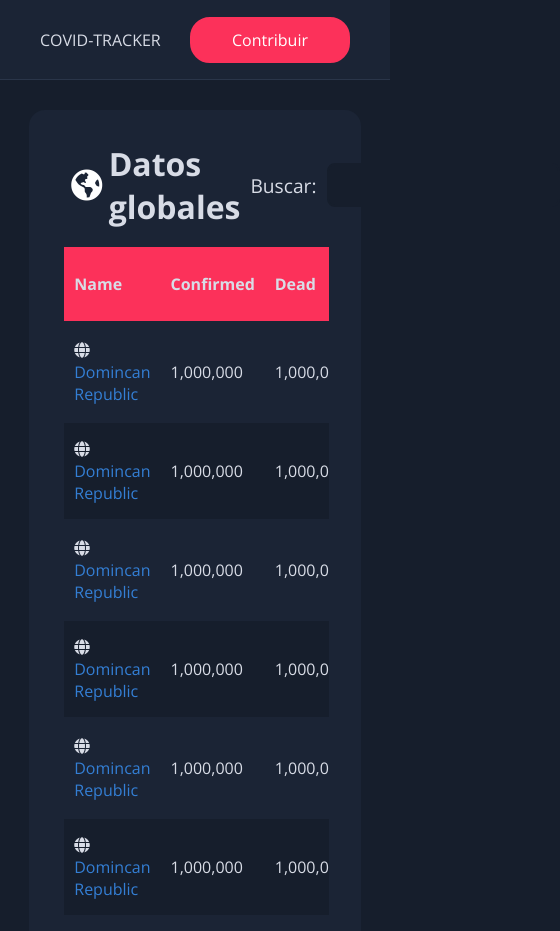
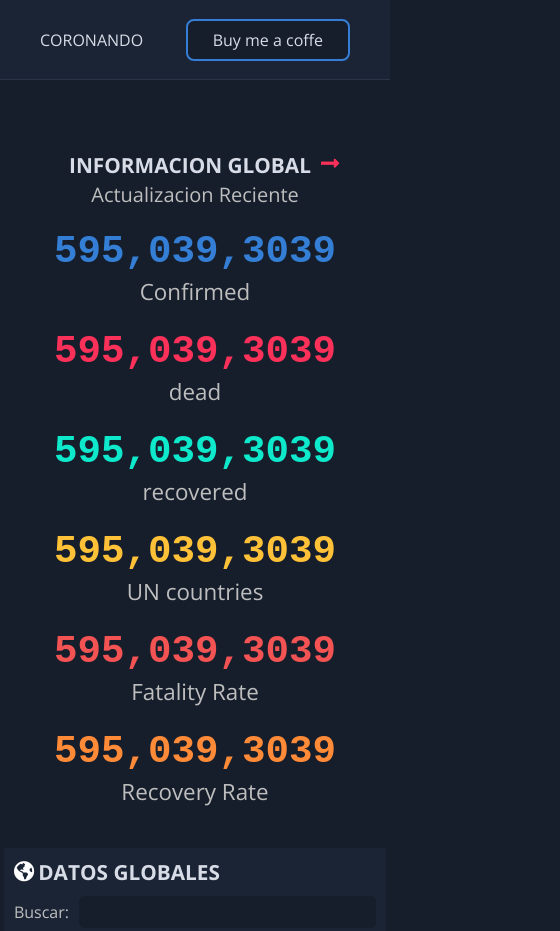
Before and after one commit to jesusdaniel7/covid19-tracking, a plain HTML site: page index.html in a window 390 px wide. Shown: the top 931 px of the page, 560 px wide, since content can reach past the window. Drawn offline with nearby package versions, Linux system fonts and the light colour scheme; no server answers; a web font is replaced by a local one.

Commit message:
ready for work in js

```diff
--- a/css/style.css
+++ b/css/style.css
@@ -5,7 +5,7 @@ font-family: 'Roboto', sans-serif;
 :root {
   --bg: #161e2c;
   --black-bg-lite: #1b2435;
-  --text-gray: #9b9a9a;
+  --text-gray: #bebebe;
   --text-color: #d8dce6;
   --blue-light: #0ee9cb;
   --red: #f35353;
@@ -14,6 +14,10 @@ font-family: 'Roboto', sans-serif;
   --yellow: #ffc137;
   --pink: hsl(348, 97%, 59%);
 }
+/* START Making styles */
+
+/* ENDMaking styles */
+
 * {
   margin: 0;
   padding: 0;
@@ -43,19 +47,17 @@ body {
   font-size: 1em;
 }
 .nav-item:nth-child(2) {
-  color: white;
-  background: var(--pink);
-  padding: 10px 40px;
+  background: var(--bg);
+  padding: 8px 25px;
   transition: 0.2s;
-  border-radius: 20px;
+  border-radius: 0.5em;
   cursor: pointer;
-  border: 2px solid var(--pink);
+  border: 2px solid var(--blue);
 }
 
 .nav-item:nth-child(2):hover {
   background: var(--bg);
-  color:var(--pink);
-  border: 2px solid var(--pink);
+  border: 2px solid var(--blue-light);
 }
 /*END header */
 .world {
@@ -63,7 +65,7 @@ body {
   flex-flow: row wrap;
   justify-content: space-around;
   margin: 0 10px;
-  height: 600px;
+  margin-bottom: 30px;
 }
 .aside-world {
   width: 25%;
@@ -86,7 +88,7 @@ body {
 
 .notice-list {
   padding: 1em;
-  box-shadow: -1px 1px 0px 0px var(--pink);
+  box-shadow: -3px 1px 4px 0px #1f293b;
   border-radius: 20px;
 }
 .notice-item {
@@ -94,7 +96,6 @@ body {
 }
 
 .event-time-lap .fa-chart-bar {
-  color: var(--blue);
   font-size: 1.7em;
   padding: 0px 10px;
 }
@@ -123,11 +124,15 @@ body {
 
 /*
 Icons */
-
+.world-title-div{
+  position: relative;
+}
 .fa-long-arrow-alt-right {
   font-size: 1.3em;
   padding-right: 0.2em;
   color: var(--pink);
+  position: absolute;
+  bottom: 20%;
 }
 
 /*END Icons */
@@ -144,9 +149,9 @@ Icons */
 }
 
 .world-info .info-title {
-  font-size: 25px;
+  font-size: 1.3em;
   font-weight: 700;
-  line-height: 30px;
+  line-height: 1.5em;
   display: inline-block;
   padding-right: 10px;
 }
@@ -156,11 +161,11 @@ Icons */
   color: var(--text-gray);
 }
 .world-data {
-  height: 450px;
   display: flex;
   flex-flow: row wrap;
   justify-content: center;
   align-items: center;
+  padding: 20px 0px;
 }
 
 .world-data .card {
@@ -169,7 +174,7 @@ Icons */
   margin: 0px 10px;
   height: 170px;
   display: flex;
-  flex-flow: column wrap;
+  flex-flow: column;
   justify-content: space-around;
   align-items: center;
   padding: 30px 0px;
@@ -177,21 +182,87 @@ Icons */
   border-radius: 10px;
   box-shadow: 0px 1px 0px 1px #1f293b;
   font-size: 56px;
+  margin-bottom: 20px;
 }
+
 .world-data-text {
   color: var(--text-gray1);
   font-size: 0.4em;
   font-family: "Open Sans", normal;
   font-weight: 400;
 
-  color:var(--text-gray);
+  color: var(--text-gray);
 }
 .world-data-num {
-  font-size: 0.8em;
+  font-size: 0.7em;
   color: var(--text-color);
 }
 
+.world-data .card:nth-child(1) .world-data-num {
+  color: var(--blue);
+}
+.world-data .card:nth-child(2) .world-data-num {
+  color: var(--pink);
+}
+.world-data .card:nth-child(3) .world-data-num {
+  color: var(--blue-light);
+}
+.world-data .card:nth-child(4) .world-data-num {
+  color: var(--yellow);
+}
+.world-data .card:nth-child(5) .world-data-num {
+  color: var(--red);
+}
+.world-data .card:nth-child(6) .world-data-num {
+  color: var(--orange);
+}
+
 /*START Global data per countries section TABLE*/
+.countries-data {
+  background: var(--black-bg-lite);
+  width: 85%;
+  margin: 0 auto;
+  padding: 2em;
+  border-radius: 1em;
+  max-width: 2100px;
+}
+
+.countries-data .fa-globe {
+  padding-right: 10px;
+}
+
+.countries-data td:nth-child(2) {
+  color: var(--blue-light);
+}
+.countries-data td:nth-child(3) {
+  color: var(--red);
+}
+.countries-data td:nth-child(4) {
+  color: var(--orange);
+}
+.countries-data td:nth-child(5) {
+  color: var(--pink);
+}
+.countries-data td:nth-child(6) {
+  color: var(--blue);
+}
+.countries-data td:nth-child(7) {
+  color: var(--yellow);
+}
+.countries-data-title {
+  display: flex;
+  flex-direction: row;
+  align-items: center;
+}
+.countries-data-h2 {
+  font-size: 1.3em;
+}
+.countries-data .fa-globe-americas {
+  font-size: 1.3em;
+  color: white;
+  margin-right: 0.2em;
+}
+
 .countries-data .countries-data-header {
   display: flex;
   align-items: center;
@@ -199,13 +270,14 @@ Icons */
   padding: 0px 10px;
 }
 
-.countries-data .countries-data-header .searh-bar {
+.countries-data .countries-data-header .search-bar {
   display: flex;
   align-items: center;
   margin-left: 10px;
 }
 .countries-data .search-bar-label {
-  font-size: 1.2em;
+  color: var(--text-gray);
+  font-size: 1em;
   padding-right: 10px;
 }
 .countries-data .search-bar-input {
@@ -215,7 +287,7 @@ Icons */
   padding: 0.7em;
   border-radius: 0.5em;
   border: 2px solid var(--bg);
-  font-size: 1em;
+  font-size: 0.7em;
 }
 .countries-data .search-bar-input:focus {
   color: pink;
@@ -225,43 +297,12 @@ Icons */
 }
 
 .table {
-  height: 800px;
+  height: 500px;
   margin: 0px;
   padding: 0px;
   overflow: auto;
   margin-top: 1em;
 }
-.countries-data {
-  background: var(--black-bg-lite);
-  width: 85%;
-  margin: 0 auto;
-  padding: 2em;
-  border-radius: 1em;
-  max-width: 2100px;
-
-}
-
-.countries-data .fa-globe{
-  padding-right: 10px;
-}
-.countries-data td:nth-child(1){
-  color: var(--blue);
-}
-.countries-data-title {
-  display: flex;
-  flex-direction: row;
-  align-items: center;
-
-}
-.countries-data-h2 {
-  font-size: 2em;
-}
-.countries-data .fa-globe-americas {
-  font-size: 2em;
-  color: white;
-  margin-right: 0.2em;
-}
-
 .content-table {
   width: 100%;
   background: var(--bg);
@@ -269,19 +310,21 @@ Icons */
   font-size: 1em;
   border-collapse: collapse;
 }
+
 .content-table tr {
   border: 3px solid var(--black-bg-lite);
   text-align: left;
 }
 .content-table th,
 .content-table td {
-  padding: 15px 10px;
+  padding: 10px 6px;
 }
 .content-table tbody tr:nth-last-of-type(even) {
   background: var(--black-bg-lite);
 }
 .content-table th {
   background: var(--pink);
+
   position: sticky;
   top: 0;
   margin: 0;
@@ -294,3 +337,129 @@ Icons */
   text-align: left;
 } */
 /*END Global data per countries section TABLE*/
+
+/* custom scrool bar */
+::-webkit-scrollbar {
+  width: 10px;
+  height: 2px;
+}
+::-webkit-scrollbar-thumb {
+  background: #445175;
+  background: linear-gradient(transparent, #445175);
+}
+
+::-webkit-scrollbar-thumb:hover {
+  background: var(--pink);
+}
+
+/* Responsive design */
+@media screen and (max-width: 1200px) {
+  .aside-world {
+    width: 28%;
+  }
+  .world-info {
+    width: 70%;
+  }
+  .world-data {
+    flex-flow: row wrap;
+  }
+
+  .world-data .card {
+    width: 45%;
+    height: 100px;
+    padding: 0;
+  }
+  .countries-data{
+    width: 95%;
+  }
+}
+
+@media screen and (max-width: 850px) {
+  .aside-world {
+    width: 40%;
+  }
+  .world-info {
+    width: 58%;
+  }
+  .world-data .card {
+    width: 100%;
+  }
+  .countries-data{
+    width: 98%;
+    margin: 0 auto;
+    padding: 0;
+    border-radius: 0;
+  }
+  .table {
+    width: 100%;
+    padding: 0;
+  }
+  .table .content-table {
+    padding: 0;
+    width: 100%;
+    margin: 0;
+  }
+  .countries-data .countries-data-header{
+    display: flex;
+    flex-flow: column;
+    text-align: left;
+    justify-content: center;
+    padding:10px;
+    align-items: flex-start;
+  }
+  .countries-data .countries-data-title{
+    margin-bottom: 10px;
+  }
+
+  .countries-data .countries-data-header .search-bar{
+    width: 100%;
+    padding: 0;
+    margin: 0px;
+  }
+
+  .countries-data .countries-data-header .search-bar-input{
+    display: block;
+    width: 100%;
+  }
+}
+
+@media screen and (max-width: 768px) {
+  .aside-world {
+    text-align: center;
+    width: auto;
+    padding: 10px;
+    margin: 0 auto;
+    display: none;
+  }
+
+  .world {
+    width: 100%;
+    margin: 0;
+  }
+  .world-data .card {
+    height: 80px;
+    box-shadow: none;
+    font-weight: bold;
+    width: 100%;
+  }
+  .world-info {
+    width: 100%;
+  }
+  .world-title {
+    width: 100%;
+    margin: 0 auto;
+    padding: 0;
+    width: 100%;
+
+  }
+
+  .world-title-div {
+    margin: 0 auto;
+    text-align: center;
+  }
+  .info-text{
+    text-align: center;
+  }
+
+
+}
--- a/index.html
+++ b/index.html
@@ -19,18 +19,17 @@
   <body>
     <header class="header">
       <nav class="nav">
-        <div class="nav-item">COVID-TRACKER</div>
-        <div class="nav-item">Contribuir</div>
+        <div class="nav-item">CORONANDO</div>
+        <div class="nav-item">Buy me a coffe</div>
       </nav>
     </header>
 
     <main>
-      <!--
-      <section class="world">
+       <section class="world">
         <aside class="aside-world">
           <div class="event-time-lap">
             <i class="far fa-chart-bar"></i>
-            <h3>Event TimeLap (GMT)</h4>
+            <h3>Event TimeLap (GMT)</h3>
             </div>
           <article class="world-notice">
             <div class="search-bar"></div>
@@ -66,7 +65,7 @@
         </div>
         <div class="world-info">
           <div class="world-title">
-            <div class="">
+            <div class="world-title-div">
               <h2 class="info-title">INFORMACION GLOBAL</h2>
               <i class="fas fa-long-arrow-alt-right"></i>
             </div>
@@ -101,20 +100,21 @@
           </div>
         </div>
       </section>
-      -->
+
       <section class="countries-data">
         <div class="countries-data-header">
           <div class="countries-data-title">
             <i class="fas fa-globe-americas"></i>
-            <h2 class="countries-data-h2">Datos globales</h2>
+            <h2 class="countries-data-h2">DATOS GLOBALES</h2>
           </div>
-          <div class="searh-bar">
+          <div class="search-bar">
             <label for="search-bar-input" class="search-bar-label"
               >Buscar:</label
             >
             <input type="text" id="search-bar-input" class="search-bar-input" />
           </div>
         </div>
+
         <div class="table">
           <table class="content-table">
             <thead>
@@ -201,11 +201,42 @@
                 <td>1,000,000</td>
                 <td>1,000,000</td>
               </tr>
+              <tr>
+                <td><i class="fas fa-globe"></i>Domincan Republic</td>
+                <td>1,000,000</td>
+                <td>1,000,000</td>
+                <td>1,000,000</td>
+                <td>1,000,000</td>
+                <td>1,000,000</td>
+                <td>1,000,000</td>
+              </tr>
+              <tr>
+                <td><i class="fas fa-globe"></i>Domincan Republic</td>
+                <td>1,000,000</td>
+                <td>1,000,000</td>
+                <td>1,000,000</td>
+                <td>1,000,000</td>
+                <td>1,000,000</td>
+                <td>1,000,000</td>
+              </tr>
+              <tr>
+                <td><i class="fas fa-globe"></i>Domincan Republic</td>
+                <td>1,000,000</td>
+                <td>1,000,000</td>
+                <td>1,000,000</td>
+                <td>1,000,000</td>
+                <td>1,000,000</td>
+                <td>1,000,000</td>
+              </tr>
             </tbody>
           </table>
+
         </div>
       </section>
     </main>
+    <!--
+      <a href="https://www.vecteezy.com/free-vector/flag">Flag Vectors by Vecteezy</a>
+      <div>Iconos diseñados por <a href="https://www.flaticon.es/autores/freepik" title="Freepik">Freepik</a> from <a href="https://www.flaticon.es/" title="Flaticon">www.flaticon.es</a></div> -->
 
     <script src="/js/script.js"></script>
   </body>
```
